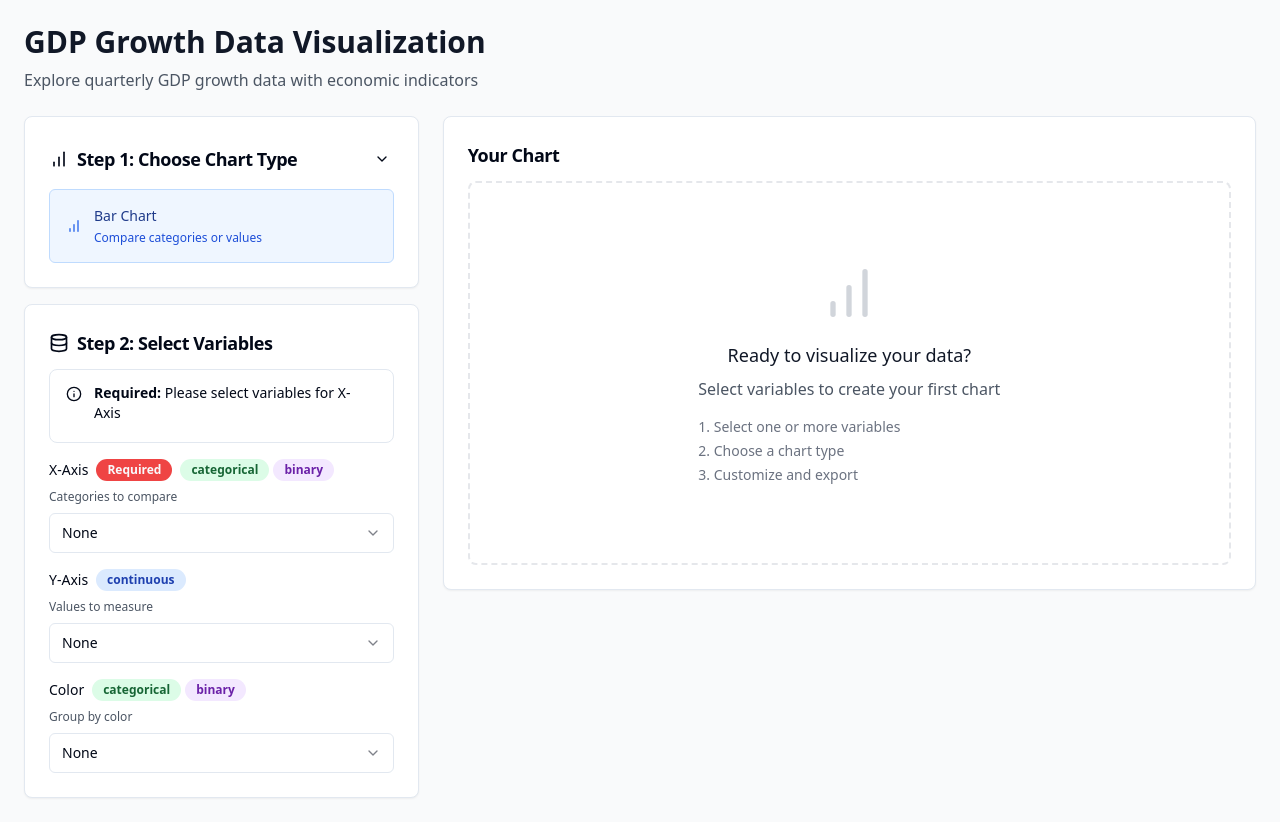
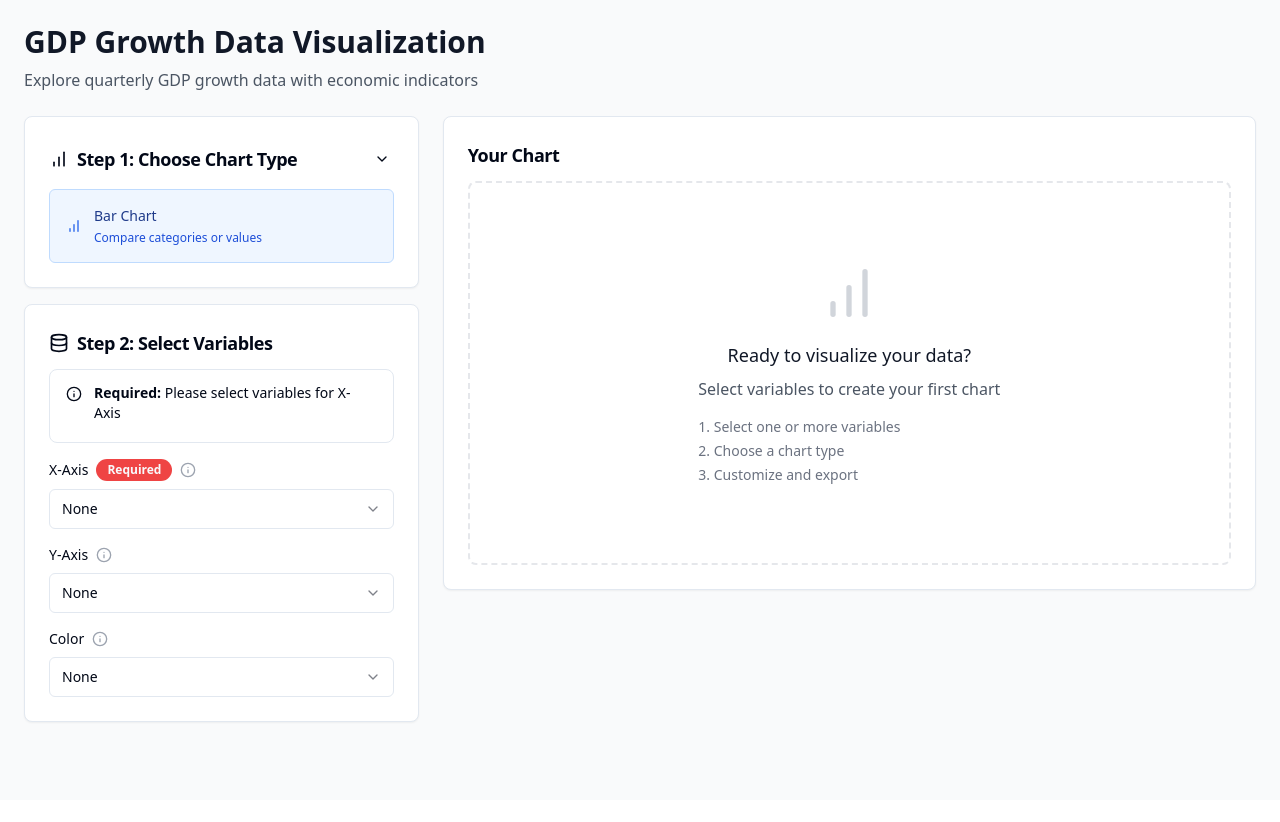
Before and after one commit to zigzagmed/econo-viz-craft, a React (Vite) app: page / in a window 1280 px wide. Both pictures are taken after a click on the button 221 px from the left and 236 px from the top of the page. After the commit the page ends 800 px from the top, so only its background shows below. Built offline with nearby package versions, Linux system fonts and the light colour scheme.

Commit message:
Refactor variable selection display
- Added hover tooltips for variable role descriptions.
- Moved the selected variables display below the chart.
- Updated UI components for the changes.

```diff
--- a/src/components/ChartingTool.tsx
+++ b/src/components/ChartingTool.tsx
@@ -56,17 +56,10 @@ export const ChartingTool = () => {
                 getDatasetInfo={getDatasetInfo}
               />
             )}
-
-            {Object.keys(variableRoles).some(role => variableRoles[role as keyof VariableRoles]) && (
-              <SelectedRolesDisplay
-                variableRoles={variableRoles}
-                chartType={chartType}
-              />
-            )}
           </div>
 
           {/* Right Panel - Chart */}
-          <div className="col-span-8">
+          <div className="col-span-8 space-y-4">
             <ChartDisplay
               canShowChart={canShowChart}
               chartTitle={chartConfig.title}
@@ -82,6 +75,14 @@ export const ChartingTool = () => {
               getVariableData={getVariableData}
               getDatasetInfo={getDatasetInfo}
             />
+
+            {/* Selected Variables Display - Now below the chart */}
+            {Object.keys(variableRoles).some(role => variableRoles[role as keyof VariableRoles]) && (
+              <SelectedRolesDisplay
+                variableRoles={variableRoles}
+                chartType={chartType}
+              />
+            )}
           </div>
         </div>
       </div>
--- a/src/components/charting/RoleBasedVariableSelector.tsx
+++ b/src/components/charting/RoleBasedVariableSelector.tsx
@@ -5,6 +5,7 @@ import { Select, SelectContent, SelectItem, SelectTrigger, SelectValue } from '@
 import { Badge } from '@/components/ui/badge';
 import { Database, Info } from 'lucide-react';
 import { Alert, AlertDescription } from '@/components/ui/alert';
+import { HoverCard, HoverCardContent, HoverCardTrigger } from '@/components/ui/hover-card';
 
 interface Variable {
   name: string;
@@ -170,6 +171,15 @@ export const RoleBasedVariableSelector: React.FC<RoleBasedVariableSelectorProps>
                   {requirement.required && (
                     <Badge variant="destructive" className="text-xs">Required</Badge>
                   )}
+                  <HoverCard>
+                    <HoverCardTrigger asChild>
+                      <Info className="w-4 h-4 text-gray-400 hover:text-gray-600 cursor-help" />
+                    </HoverCardTrigger>
+                    <HoverCardContent className="w-80">
+                      <div className="space-y-2">
+                        <p className="text-sm font-medium">{requirement.description}</p>
+                        <div className="space-y-1">
+                          <p className="text-xs text-gray-600">Accepted variable types:</p>
                           <div className="flex gap-1">
                             {requirement.allowedTypes.map(type => (
                               <Badge key={type} className={`text-xs ${getTypeColor(type)}`}>
@@ -178,7 +188,10 @@ export const RoleBasedVariableSelector: React.FC<RoleBasedVariableSelectorProps>
                             ))}
                           </div>
                         </div>
-                <p className="text-xs text-gray-600 mb-2">{requirement.description}</p>
+                      </div>
+                    </HoverCardContent>
+                  </HoverCard>
+                </div>
 
                 <Select
                   value={selectedVariable || 'none'}
```
Lines whose indentation alone changed are shown as unchanged.
